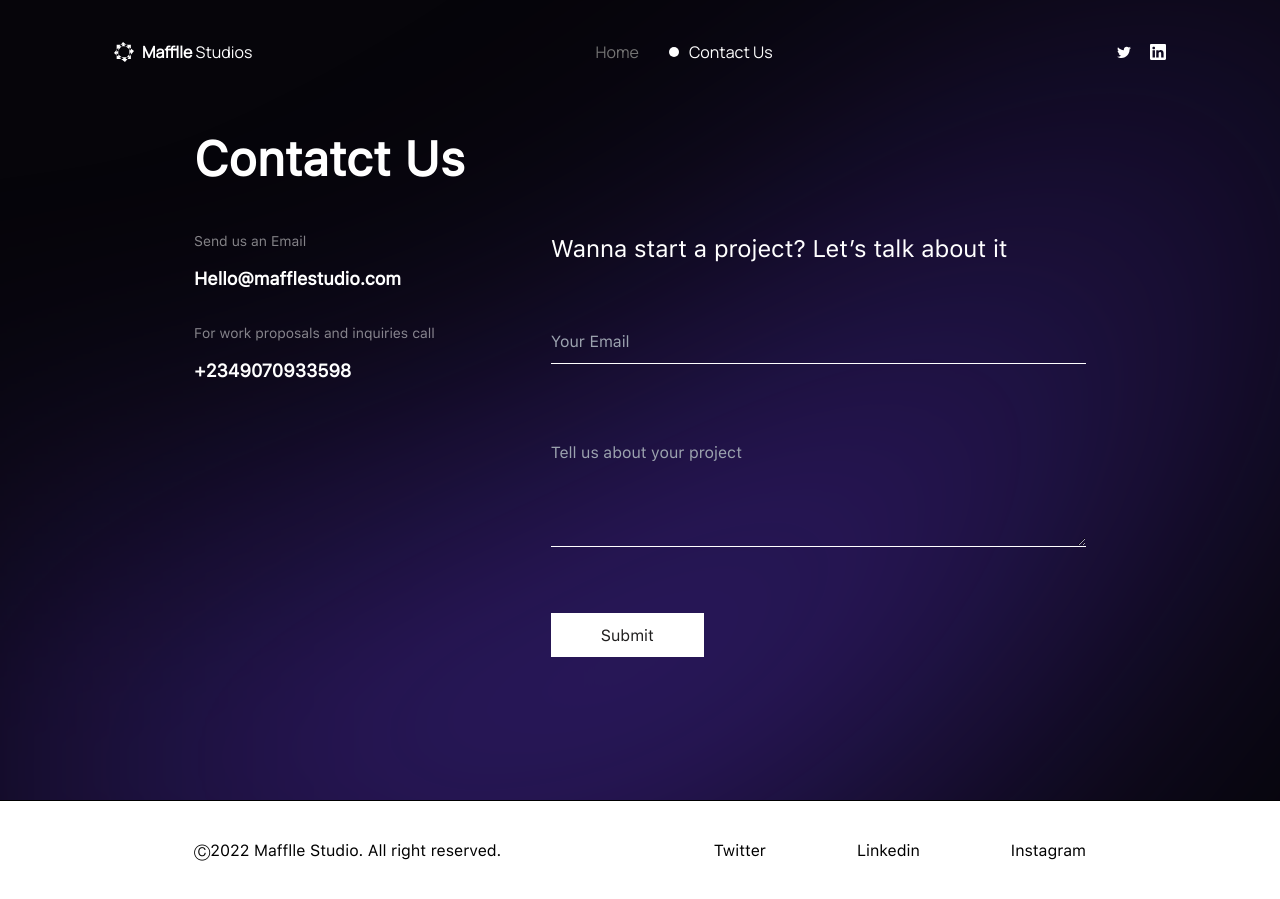
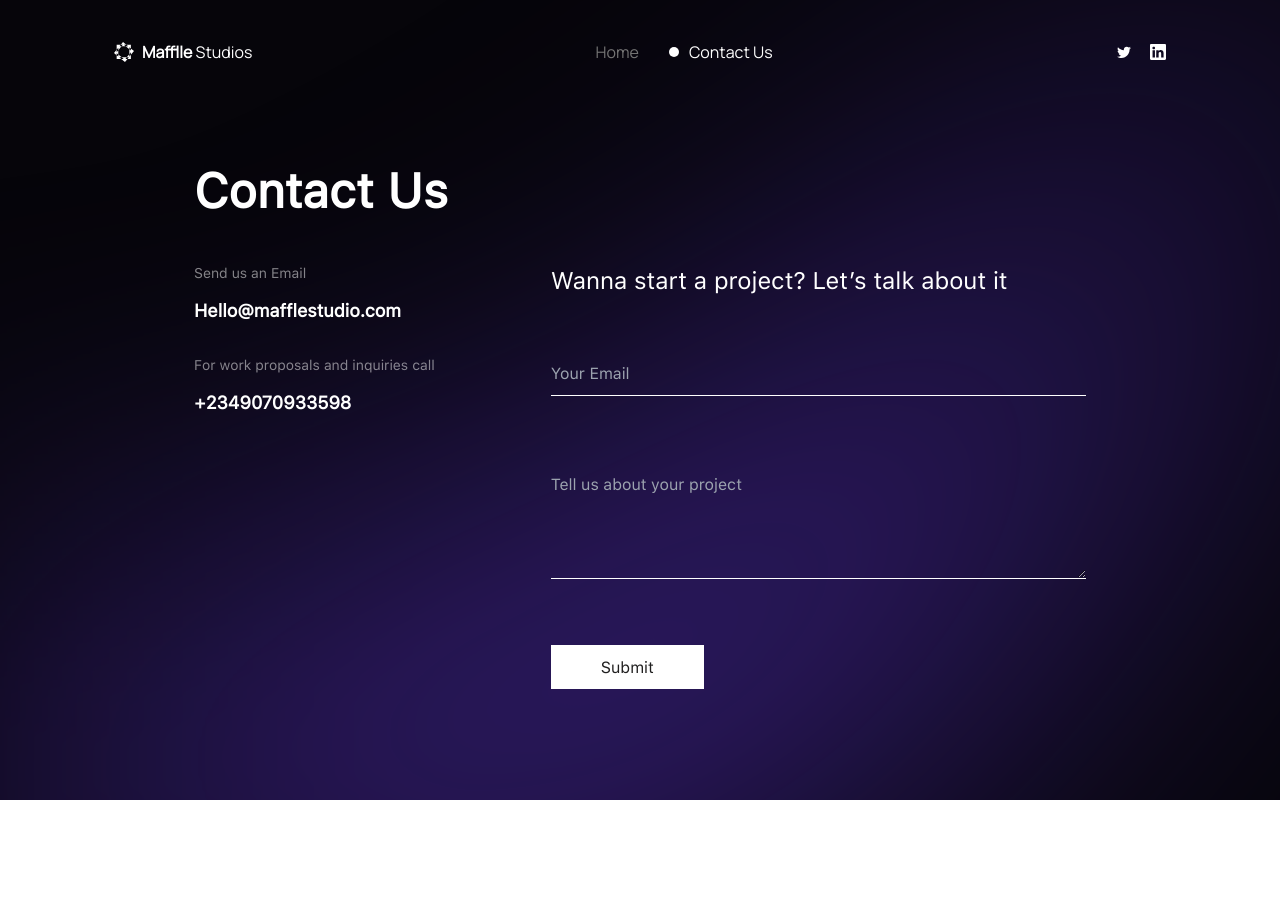
Before and after one commit to Mafflle/Mafflle-Website, a SvelteKit app: page /contact in a window 1280 px wide. After the commit the page ends 800 px from the top, so only its background shows below. Built offline with nearby package versions, Linux system fonts and the light colour scheme.

Commit message:
layout fixes

```diff
--- a/src/lib/sub-components/ContactVector.svelte
+++ b/src/lib/sub-components/ContactVector.svelte
@@ -1,3 +1,3 @@
 <div
-	class="w-screen h-screen absolute z-[1] bg-[url('/img/Background-2.svg')] bg-cover bg-center"
+	class="w-screen h-[135vh] md:h-screen absolute z-[1] bg-[url('/img/Background-2.svg')] bg-cover bg-center"
 />
--- a/src/routes/contact/+page.svelte
+++ b/src/routes/contact/+page.svelte
@@ -5,13 +5,15 @@
 
 <Navbar />
 
-<div class="overflow-hidden">
+<div>
 	<ContactVector />
 
+	<div class="container overflow-hidden">
 		<div
-		class="h-screen xl:w-screen hero text-white px-[1rem] lg:px-[3.125rem] xl:px-[12.125rem] z-[10] relative flex flex-col justify-center gap-[3.75rem]"
+			class="h-[135vh] md:h-screen xl:w-screen hero text-white px-[1rem] lg:px-[3.125rem] xl:px-[12.125rem] z-[10] relative flex flex-col justify-center gap-[3.75rem]"
 		>
-		<div class="contact-header text-lg md:text-[3rem] font-semibold">Contatct Us</div>
+			<div class="contact-header text-lg md:text-[3rem] font-semibold mt-16">Contact Us</div>
+			<!-- Added margin-top (mt-16) for separation -->
 
 			<div class="flex flex-col md:flex-row justify-center h-fit gap-[4.188rem] md:gap-0">
 				<div class="w-full md:w-[40%] contact-info flex flex-col gap-[1.875rem]">
@@ -47,20 +49,22 @@
 							rows="4"
 							cols="1"
 						/>
+						<!-- Fix: Added closing tag for textarea -->
 						<input
 							type="submit"
-						name="submut-button"
+							name="submit-button"
 							id="submit"
 							class="py-[0.625rem] px-[3.125rem] bg-white w-fit text-[#201F1F]"
 						/>
 					</div>
 				</div>
 			</div>
-	</div>
 			<div
-		class="footer-container px-[1rem] lg:px-[3.125rem] xl:px-[12.125rem] py-[2.313rem] border-t border-black"
+				class="footer-container block md:hidden px-[1rem] lg:px-[3.125rem] xl:px-[12.125rem] py-[2.313rem] border-t border-black"
 			>
-		<div class="footer flex flex-col md:flex-row justify-between w-full items-center gap-[1.25rem]">
+				<div
+					class="footer flex flex-col md:flex-row justify-between w-full items-center gap-[1.25rem]"
+				>
 					<div class="copyright">Ⓒ2022 Mafflle Studio. All right reserved.</div>
 					<div class="social-links flex items-center gap-[1.25rem] md:gap-[5.688rem]">
 						<a href="/" class="link">Twitter</a>
@@ -70,3 +74,5 @@
 				</div>
 			</div>
 		</div>
+	</div>
+</div>
```
Lines whose indentation alone changed are shown as unchanged.
